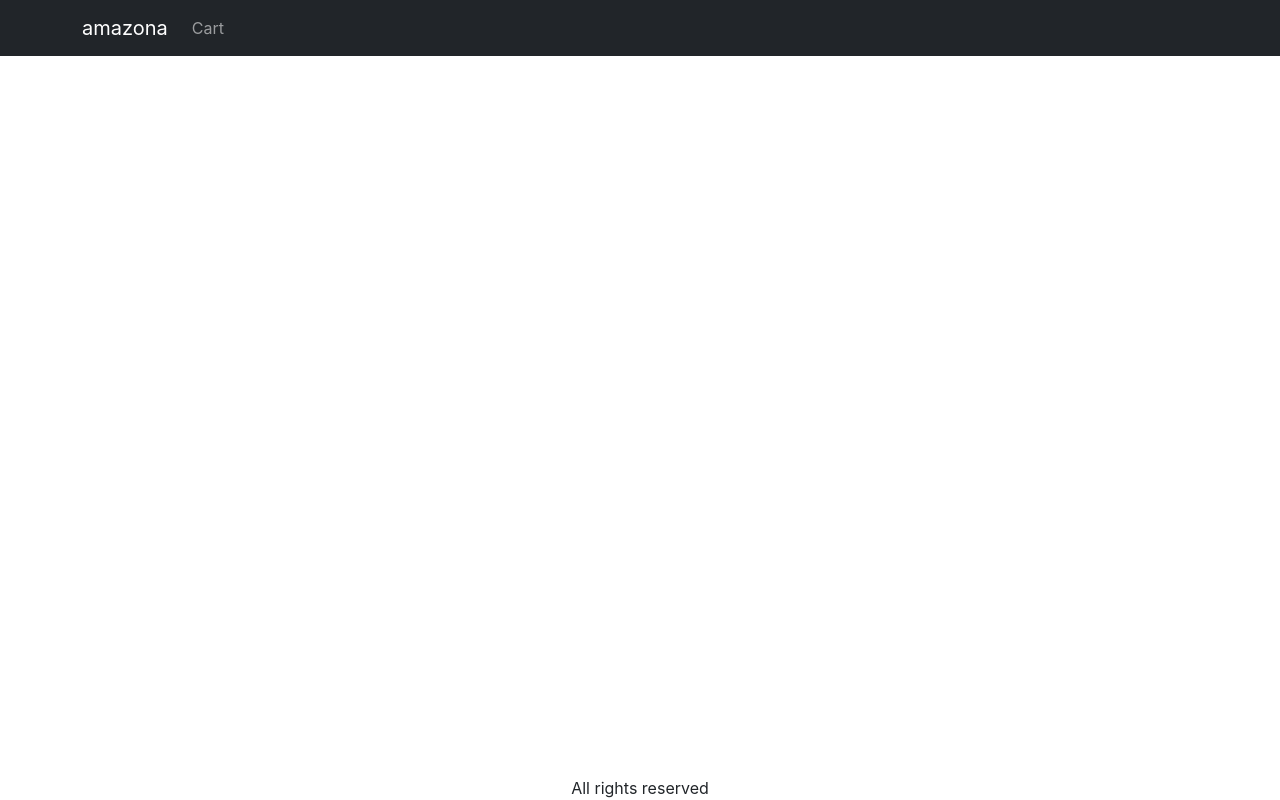
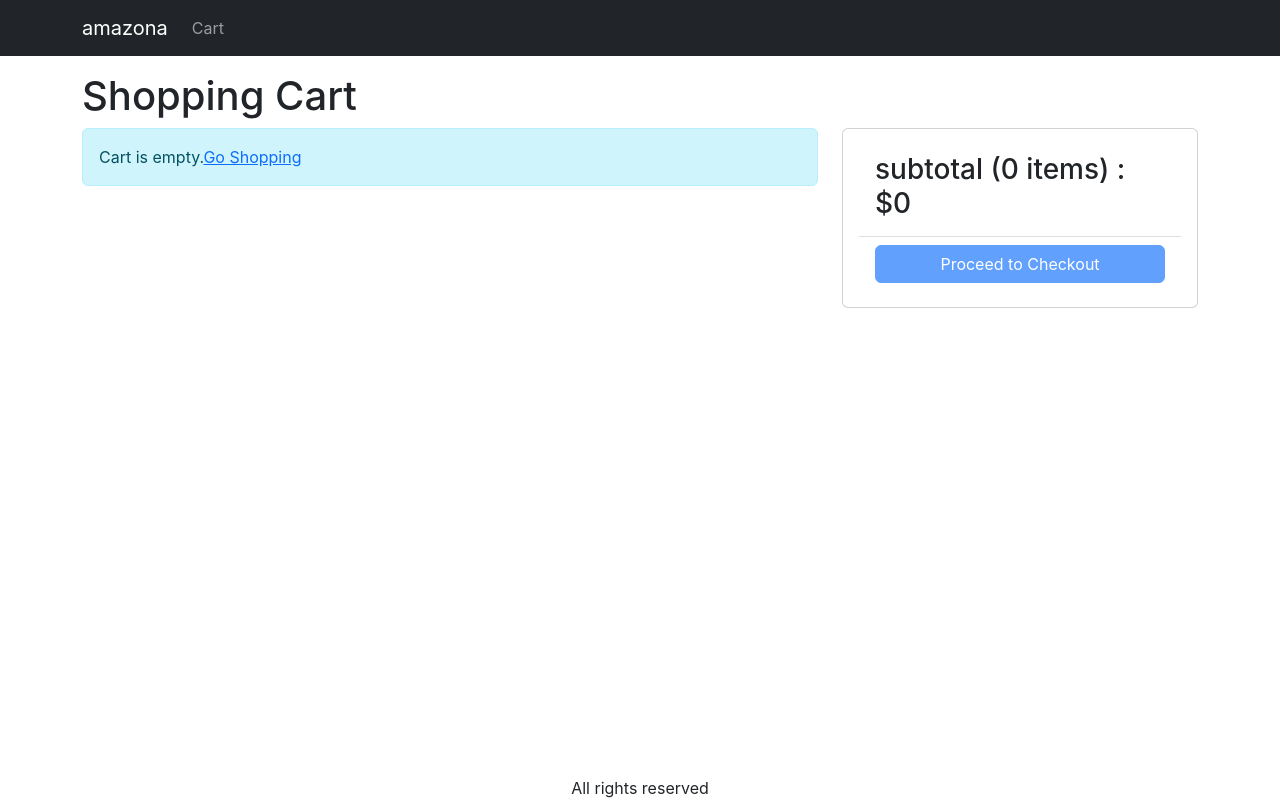
Before and after one commit to MianAafi/mern-amazona, a React (Create React App) app in the folder amazona/frontend/: page /cart in a window 1280 px wide. Built offline with nearby package versions, Linux system fonts and the light colour scheme.

Commit message:
Video-16-Create-Cart-Screen

```diff
--- a/amazona/frontend/src/App.js
+++ b/amazona/frontend/src/App.js
@@ -9,6 +9,7 @@
 import { LinkContainer } from 'react-router-bootstrap';
 import { useContext } from 'react';
 import { Store } from './Store';
+import CartScreen from './screens/CartScreen';
 
 function App() {
   const {state}= useContext(Store);
@@ -41,6 +42,7 @@
           <Container className="mt-3">
             <Routes>
               <Route path="/product/:slug" element={<ProductScreen />} />
+              <Route path="/cart" element={<CartScreen />} />
               <Route path="/" element={<HomeScreen />} />
             </Routes>
           </Container>
--- a/amazona/frontend/src/index.css
+++ b/amazona/frontend/src/index.css
@@ -38,3 +38,6 @@
 .img-large {
   max-width: 100%;
 }
+.img-thumbnail {
+  height: 80px;
+}
--- /dev/null
+++ b/amazona/frontend/src/screens/CartScreen.js
@@ -0,0 +1,100 @@
+import { Store } from '../Store';
+import { useContext } from 'react';
+import {Helmet} from 'react-helmet-async';
+import Row from 'react-bootstrap/Row';
+import Col from 'react-bootstrap/Col';
+import Card from 'react-bootstrap/Card';
+
+import ListGroup from 'react-bootstrap/ListGroup';
+import {Link} from 'react-router-dom';
+import Button  from 'react-bootstrap/Button';
+import MessageBox from '../components/MessageBox';
+import { CanceledError } from 'axios';
+
+
+
+export default function CartScreen(){
+    const {state ,dispatch: ctxDispatch} = useContext(Store);
+    const {
+        cart: {cartItems},
+    } = state;
+
+    return(
+        <div>
+            <Helmet>
+                <title>Shopping Cart</title>
+            </Helmet>
+            <h1>Shopping Cart</h1>
+            <Row>
+                <Col md={8}>
+                    {cartItems.length ===0 ? (
+                        <MessageBox>
+                            Cart is empty.
+                            <Link to="/">Go Shopping</Link>
+                        </MessageBox>
+                    ):
+                    (
+                        <ListGroup>
+                            {cartItems.map((item)=> (
+                                <ListGroup.Item key={item._id}>
+                                    <Row className="align-items-center">
+                                        <Col md={4}>
+                                            <img
+                                            src={item.image}
+                                            alt={item.name}
+                                            className="img-fluid rounded img-thumbnail"></img> {' '}
+                                            <Link to={`/product/${item.slug}`}>{item.name}</Link>
+                                        </Col>
+                                        <Col md={3}>
+                                            <Button variant="light" disabled={item.quantity === 1}>
+                                                <i className="fas fa-minus-circle"></i>
+                                            </Button> {' '}
+                                            <span>{item.quantity}</span> {' '}
+                                            <Button variant="light" disabled={item.quantity === 1}>
+                                                <i className="fas fa-plus-circle"></i>
+                                            </Button>
+                                        </Col>
+                                        <Col md={3}>${item.price}
+                                        </Col>
+                                        <Col md={2}>
+                                            <Button variant="light">
+                                                <i className="fas fa-trash"></i>
+                                            </Button>
+                                        </Col>
+                                         </Row>
+                                </ListGroup.Item>
+
+                            ))}
+                        </ListGroup>
+                    )} </Col>
+                <Col md={4}>
+                <Card>
+                    <Card.Body>
+                        <ListGroup variant="flush">
+                            <ListGroup.Item>
+                                <h3>
+                                    subtotal ({cartItems.reduce((a,c)=> a+c.quantity,0)}{' '} items) : $
+                                    {cartItems.reduce((a ,c)=> a+c.price* c.quantity , 0)}
+                                </h3>
+                            </ListGroup.Item>
+                            <ListGroup.Item>
+                                <div className='d-grid'>
+                                    <Button type="button"
+                                    variant="primary"
+                                    disabled={cartItems.length === 0}>
+                                        Proceed to Checkout
+                                    </Button>
+
+                                </div>
+                            </ListGroup.Item>
+
+                        </ListGroup>
+                    </Card.Body>
+                </Card>
+
+                </Col>
+            </Row>
+        </div>
+    )
+
+}
--- a/amazona/frontend/src/screens/ProductScreen.js
+++ b/amazona/frontend/src/screens/ProductScreen.js
@@ -2,7 +2,7 @@
 import { useContext, useEffect, useReducer } from 'react';
 import Col from 'react-bootstrap/esm/Col';
 import Row from 'react-bootstrap/esm/Row';
-import { useParams } from 'react-router-dom';
+import { Navigate, useNavigate, useParams } from 'react-router-dom';
 import Rating from '../components/Rating';
 import ListGroup from 'react-bootstrap/ListGroup';
 import Card from 'react-bootstrap/Card';
@@ -30,6 +30,7 @@
   }
 };
 function ProductScreen() {
+  const navigate =useNavigate();
   const params = useParams();
   const { slug } = params;
 
@@ -63,7 +64,9 @@
       return;
     }
 
-    ctxDispatch({ type: 'CART_ADD_ITEM', payload: { ...product, quantity  } });
+    ctxDispatch({ type: 'CART_ADD_ITEM', payload: { ...product, quantity  },
+   });
+   navigate('/cart');
   };
   return loading ? (
     <LoadingBox />
```
